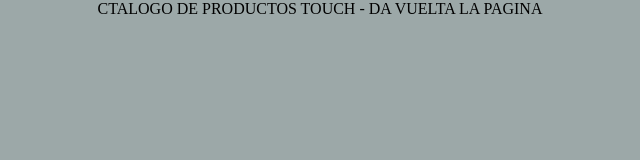
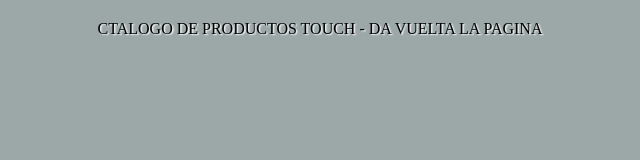
Before and after one commit to totielabrie11/dosiBook, a plain HTML site: page index.html in a window 1280 px wide. Shown: the whole page, without its empty margins (320-960 px from the left). Drawn offline with nearby package versions, Linux system fonts and the light colour scheme.

Commit message:
agrego texto margin-top

```diff
--- a/css/magazine.css
+++ b/css/magazine.css
@@ -390,6 +390,8 @@ body{
 	}
 }
 .catalogoText{
+	margin-top: 20px;
 	display: flex;
 	justify-content: center;
+	text-shadow: 1.5px 1px 1.5px white;
 }
--- a/index.html
+++ b/index.html
@@ -8,9 +8,10 @@
 <title>Using turn.js and the new zoom feature</title>
 <meta name="viewport" content="width = 1050, user-scalable = no" />
 <script type="text/javascript" src="./extras/jquery.min.1.7.js"></script>
-<script type="text/javascript" src="./extras/modernizr.2.5.3.min.js"></script>
+ <script type="text/javascript" src="./extras/modernizr.2.5.3.min.js"></script>
 <script type="text/javascript" src="./lib/hash.js"></script>
 <link rel="stylesheet" href="./css/magazine.css">
+<link rel="stylesheet" href="node_modules/jquery/dist/jquery.js">
 
 </head>
 <body>
```
Also changed, not shown: slider.html (+1 -0 lines), package-lock.json (added).
